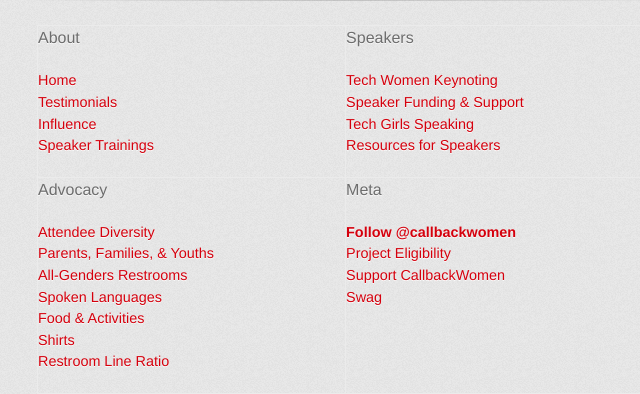
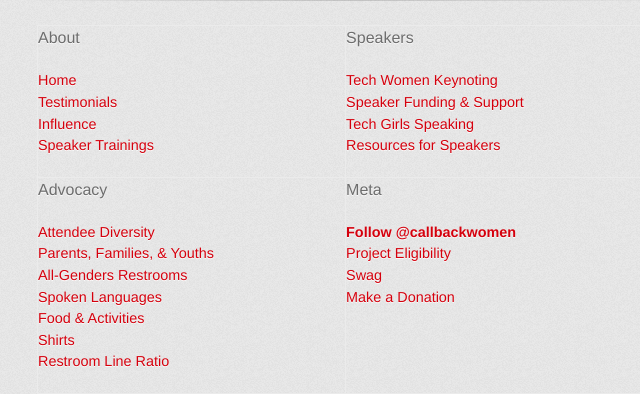
Before and after one commit to wiredferret/CallbackWomen, a Jekyll site: the page built from index.md, in a window 1280 px wide and 900 px high, scrolled down 1665 px, cut to the strip 506-900 px from the top of the window. Shown: the whole strip, without its empty margins (293-933 px from the left). Built offline with Jekyll 4.4.1, drawn with Linux system fonts in a browser that asks for light colours; some web fonts are replaced.

Commit message:
make donation navlink's purpose more clear

```diff
--- a/_includes/navigation.html
+++ b/_includes/navigation.html
@@ -51,8 +51,8 @@
       <ul>
       <li>  <a href="http://twitter.com/callbackwomen"> <strong>Follow @callbackwomen</strong></a></li>
       <li><a href="elibility.html">Project Eligibility</a></li>
-      <li><a href="https://app.moonclerk.com/pay/2v9p7q9ekoh">Support CallbackWomen</a>
       <li><a href="https://www.stickermule.com/marketplace/9277-callbackwomen-2">Swag</a>
+      <li><a href="https://app.moonclerk.com/pay/2v9p7q9ekoh">Make a Donation</a>
       </ul>
 
     </td>
```
